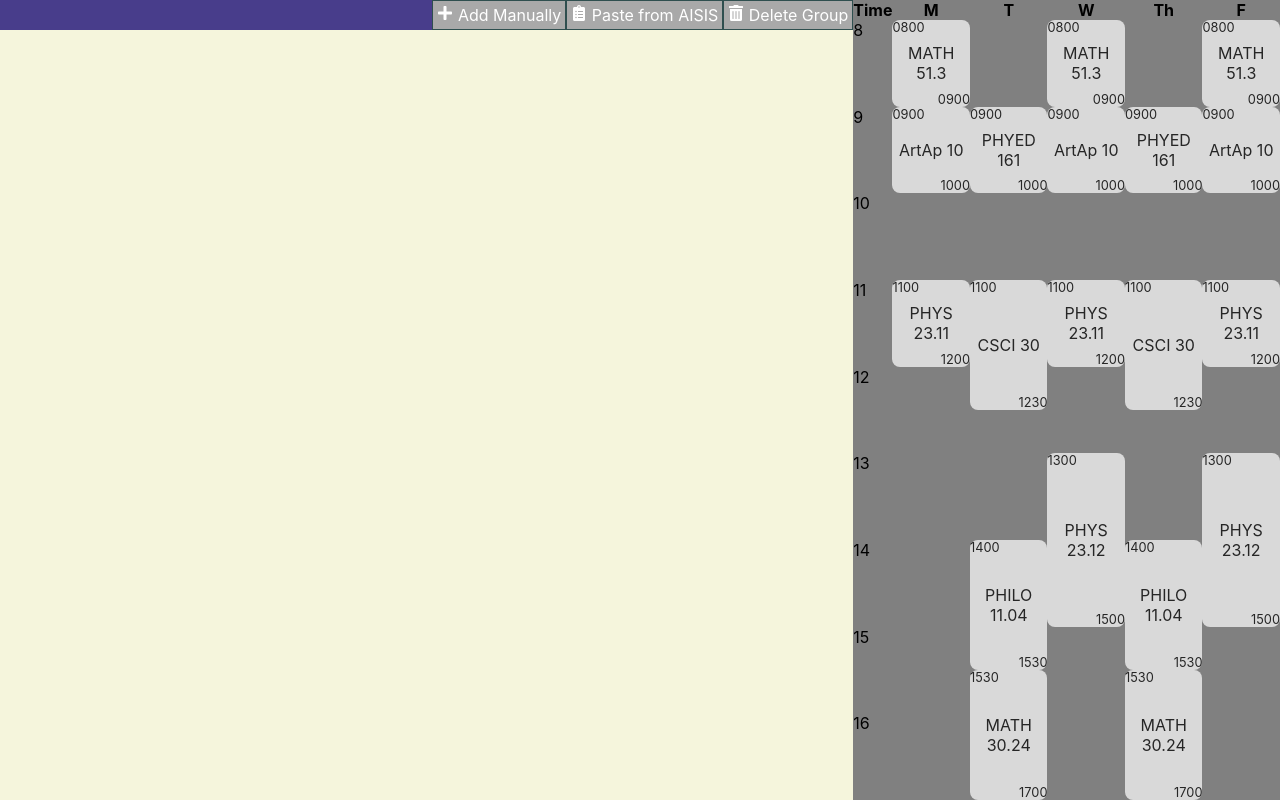
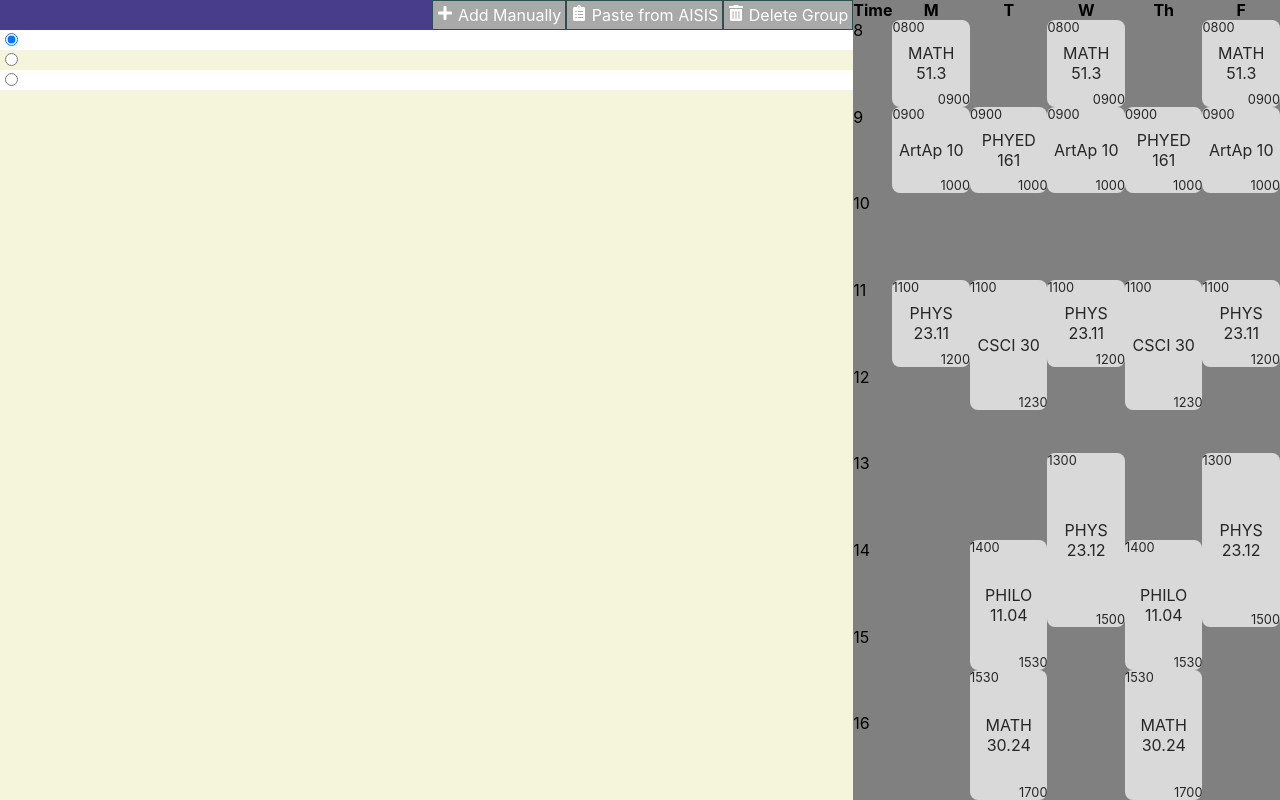
Before and after one commit to dnamme/enlistment-scheduler, a React (Create React App) app: page / in a window 1280 px wide. Built offline with nearby package versions, Linux system fonts and the light colour scheme.

Commit message:
fix key errors

```diff
--- a/src/App.js
+++ b/src/App.js
@@ -8,7 +8,17 @@ import './css/Modal.css'
 import './css/Timetable.css'
 
 function App() {
-  const [data, setData] = useState([])
+  const [data, setData] = useState([
+    {
+      color: 'red',
+      code: 'MATH 51.3',
+      courses: [
+        {code: 'MATH 51.3', section: 'A', start: 8, end: 9, startTime: '0800', endTime: '0900', selected: true},
+        {code: 'MATH 51.3', section: 'B', start: 9, end: 10, startTime: '0900', endTime: '1000', selected: false},
+        {code: 'MATH 51.3', section: 'C', start: 10, end: 11, startTime: '1000', endTime: '1100', selected: false},
+      ]
+    }
+  ])
   const [groupedData, setGroupedData] = useState({
     start: 8,
     end: 17,
@@ -81,7 +91,7 @@ function App() {
 
   return (
     <div className="app">
-      <InputContainer onManualSubmit={onManualSubmit} onCopySubmit={onCopySubmit} />
+      <InputContainer data={data} onManualSubmit={onManualSubmit} onCopySubmit={onCopySubmit} />
       <Timetable data={groupedData} />
     </div>
   )
--- a/src/components/CourseBlock.js
+++ b/src/components/CourseBlock.js
@@ -6,11 +6,11 @@ function CourseBlock({ course, start }) {
   }
 
   return (
-    <p className="course-block" style={style}>
+    <div className="course-block" style={style}>
       <p className="time start">{course.startTime}</p>
       <p className="course-code">{course.code}</p>
       <p className="time end">{course.endTime}</p>
-    </p>
+    </div>
   )
 }
 
--- a/src/components/InputContainer.js
+++ b/src/components/InputContainer.js
@@ -3,7 +3,7 @@ import { useState } from 'react'
 import CopyModal from './CopyModal'
 import InputGroup from "./InputGroup"
 
-function InputContainer({ onManualSubmit, onCopySubmit }) {
+function InputContainer({ data, onManualSubmit, onCopySubmit }) {
   const [modalActive, setModalActive] = useState(false)
 
   const toggleModal = () => setModalActive(!modalActive)
@@ -20,7 +20,10 @@ function InputContainer({ onManualSubmit, onCopySubmit }) {
           ? <CopyModal onExit={toggleModal} onCopySubmit={_onCopySubmit} />
           : <></>
       }
-      <InputGroup onCopyClick={toggleModal} />
+
+      { data.map((g) =>
+        <InputGroup key={`INPUT-GROUP_${g.code}`} group={g} onCopyClick={toggleModal} />)
+      }
     </div>
   )
 }
--- a/src/components/InputGroup.js
+++ b/src/components/InputGroup.js
@@ -1,10 +1,16 @@
 import InputHeader from './InputHeader'
 
-function InputGroup({ courses, onCopyClick }) {
+function InputGroup({ group, onCopyClick }) {
   return (
     <div className="input-group">
-      <InputHeader onCopyClick={onCopyClick} />
-      {/* insert rows here */}
+      <InputHeader color={group.color} onCopyClick={onCopyClick} />
+      {
+        group.courses.map((course) =>
+          <div key={`GROUP_${course.code}_${course.section}`} className="input-row">
+            <input type="radio" checked={course.selected} onChange={() => console.log('hi')} />
+          </div>
+        )
+      }
     </div>
   )
 }
--- a/src/components/InputHeader.js
+++ b/src/components/InputHeader.js
@@ -1,6 +1,6 @@
 import { FaClipboardList, FaPlus, FaTrashAlt } from 'react-icons/fa'
 
-function InputHeader({ onCopyClick }) {
+function InputHeader({ color, onCopyClick }) {
   const onAdd = () => {
   }
 
@@ -9,6 +9,12 @@ function InputHeader({ onCopyClick }) {
 
   return (
     <div className="input-header">
+      <div style={{
+        width: '24px',
+        height: '24px',
+        borderRadius: '24px',
+        backGroundColor: color
+      }} />
       <div className="square-button" onClick={onAdd}>
         <FaPlus /> Add Manually
       </div>
--- a/src/components/Timetable.js
+++ b/src/components/Timetable.js
@@ -8,27 +8,34 @@ function Timetable({ data }) {
   }
 
   const timeStamps = [
-    <p className="heading">Time</p>
+    <p key={`TIMETABLE-HEADING`} className="heading">Time</p>
   ];
 
   for (let i = data.start; i < data.end; i++) {
     timeStamps.push(
-      <p style={{
-        gridRowStart: (i - data.start)*2 + 2,
-        gridRowEnd: (i - data.start)*2 + 3
-      }}>{i}</p>
+      <p
+        key={`TIMETABLE-TIME_${i}`}
+        style={{
+          gridRowStart: (i - data.start)*2 + 2,
+          gridRowEnd: (i - data.start)*2 + 3
+        }}>{i}</p>
     )
   }
 
   return (
     <div className="timetable">
       <div style={{...colStyle, alignContent: 'flex-start'}}>{timeStamps}</div>
-      {data.data.map((col, index) => (
-        <div key={index} style={colStyle}>
-          <p className="heading">{daysOfWeek[index]}</p>
-          {col.map((course) => <CourseBlock course={course} start={data.start} />)}
-        </div>
-      ))}
+      {
+        data.data.map((col, index) =>
+          <div key={`TIMETABLE-COL_${daysOfWeek[index]}`} style={colStyle}>
+            <p className="heading">{daysOfWeek[index]}</p>
+
+            { col.map((course) =>
+              <CourseBlock key={`TIMETABLE-BLOCK_${daysOfWeek[index]}_${course.code}`} course={course} start={data.start} />)
+            }
+          </div>
+        )
+      }
     </div>
   )
 }
--- a/src/css/Input.css
+++ b/src/css/Input.css
@@ -13,4 +13,13 @@
   flex-flow: row wrap;
   justify-content: flex-end;
   background-color: darkslateblue;
+  align-items: center;
 }
+
+.input-row:nth-of-type(2n) {
+  background-color: white;
+}
+
+.input-row:nth-of-type(2n+1) {
+  background-color: beige;
+}
```
